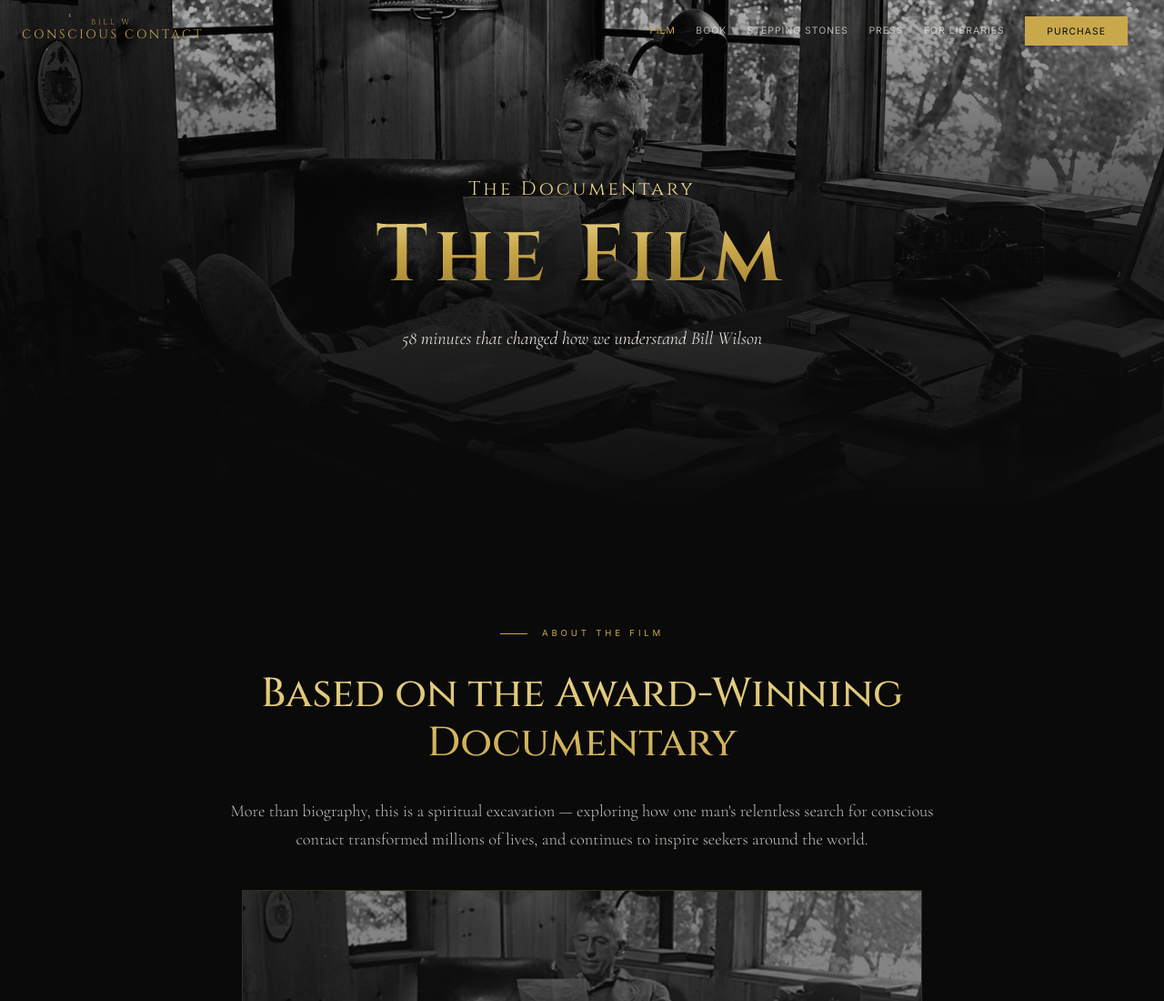
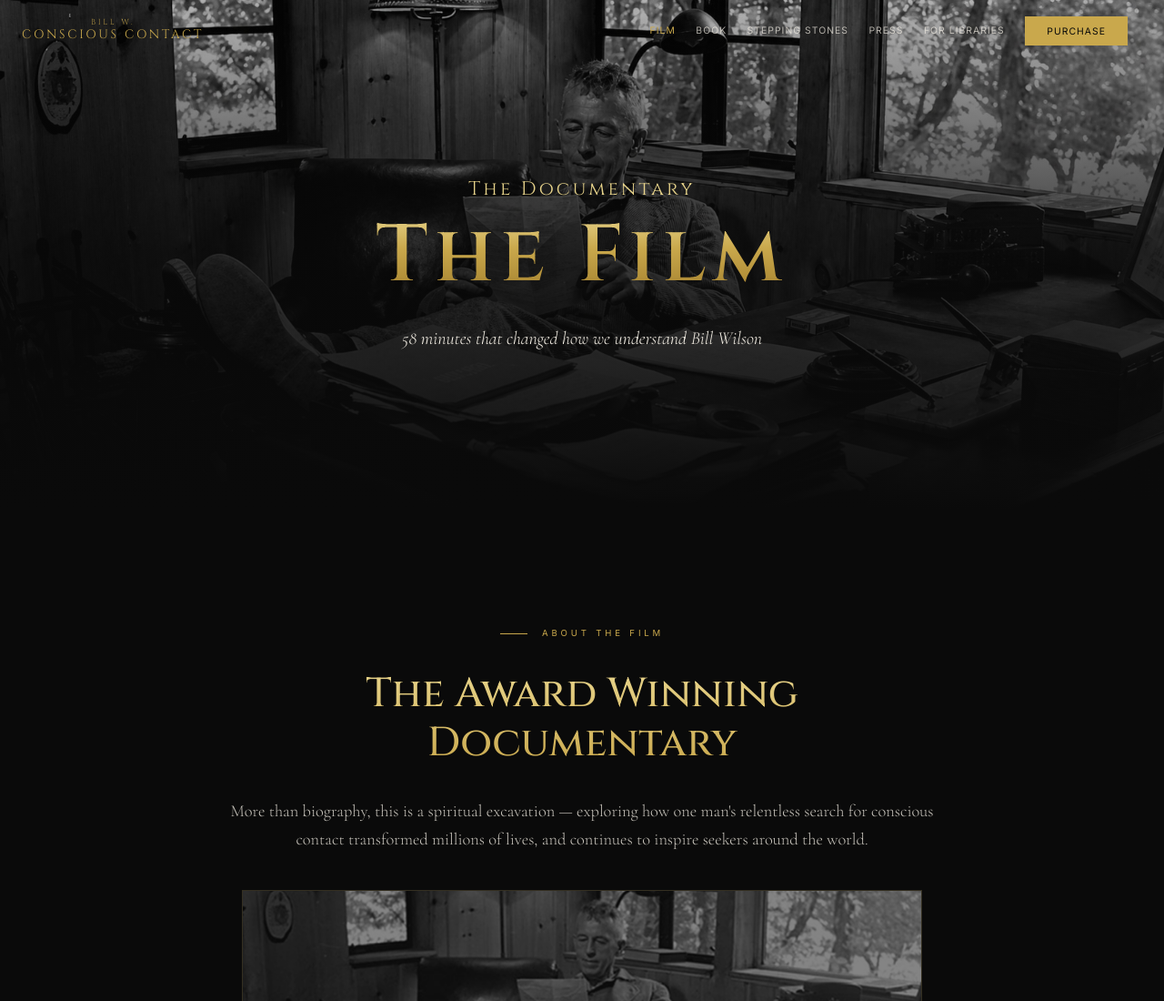
Before and after one commit to oc-vince/billw-conscious-contact, a website: page film.html in a window 1280 px wide. Shown: the top 1100 px of the page at 91% size. Drawn offline with nearby package versions, Linux system fonts and the light colour scheme.

Commit message:
update Film page

```diff
--- a/film.html
+++ b/film.html
@@ -118,7 +118,7 @@ height="0" width="0" style="display:none;visibility:hidden"></iframe></noscript>
       <!-- About the Film heading + first paragraph -->
       <div class="film-info reveal" style="max-width: 820px; margin: 0 auto 2.5rem; text-align: center;">
         <div class="section-label" style="justify-content: center;">About the Film</div>
-        <h2 class="section-heading">Based on the Award-Winning Documentary</h2>
+        <h2 class="section-heading">The Award Winning Documentary</h2>
         <p>More than biography, this is a spiritual excavation — exploring how one man's relentless search for conscious contact transformed millions of lives, and continues to inspire seekers around the world.</p>
       </div>
 
```
